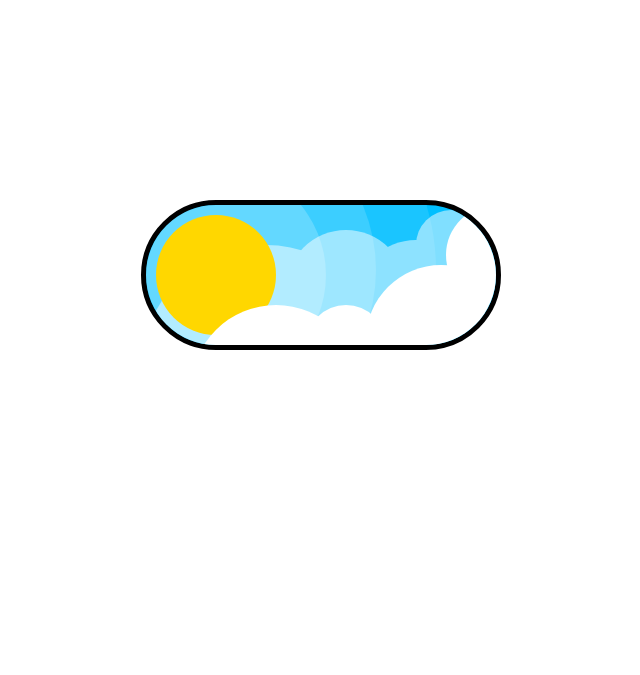
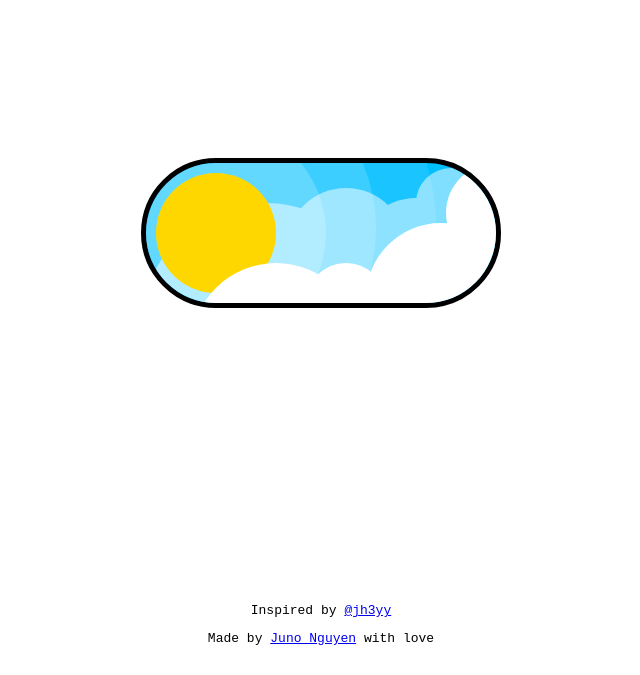
Before and after one commit to JunoNgx/fanciful-night-mode, a website built with Vite: page index.html in a window 1280 px wide. Shown: the part 125-800 px from the top of the page, without its empty margins (319-959 px from the left). Built offline with nearby package versions, Linux system fonts and the light colour scheme.

Commit message:
Add footer

```diff
--- a/index.html
+++ b/index.html
@@ -47,6 +47,11 @@
             <div class="bear has-dark-mode"/>
         </main>
 
+        <footer>
+            <p>Inspired by <a href="https://twitter.com/jh3yy/status/1654127134829584393" target="_blank" rel="noopener noreferrer">@jh3yy</a></p>
+            <p>Made by <a href="https://www.junongx.com/" target="_blank" rel="noopener noreferrer">Juno Nguyen</a> with love</p>
+        </footer>
+
         <script type="module" src="/main.js"></script>
   </body>
 </html>
--- a/style.sass
+++ b/style.sass
@@ -10,9 +10,15 @@ body
     background-color: white
     margin: 0
     display: flex
+    flex-direction: column
     place-items: center
     min-width: 300px
     min-height: 100vh
+
+footer
+    text-align: center
+    margin-bottom: 1rem
+    font-family: monospace
 
 .main
     position: relative
```
